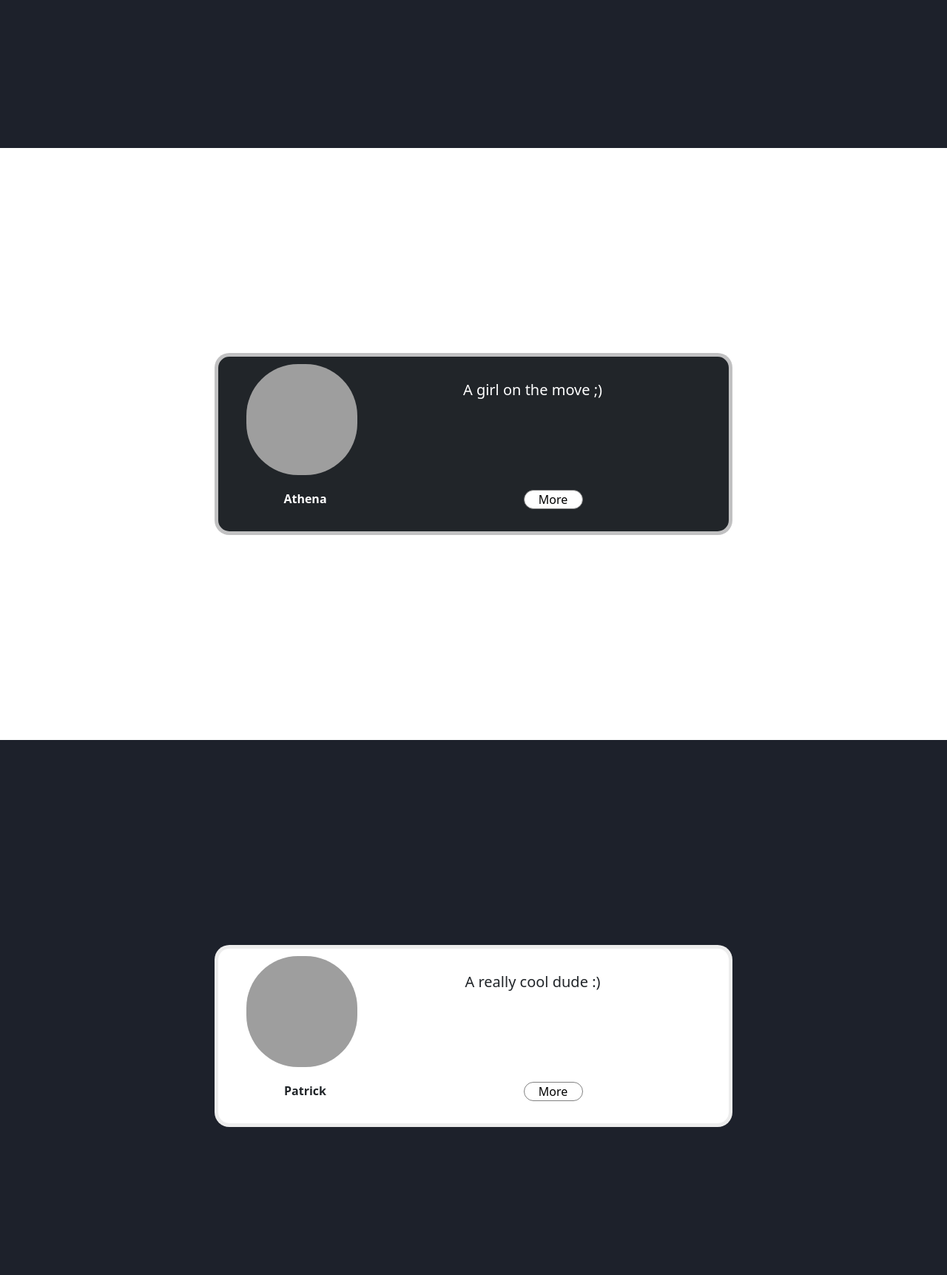
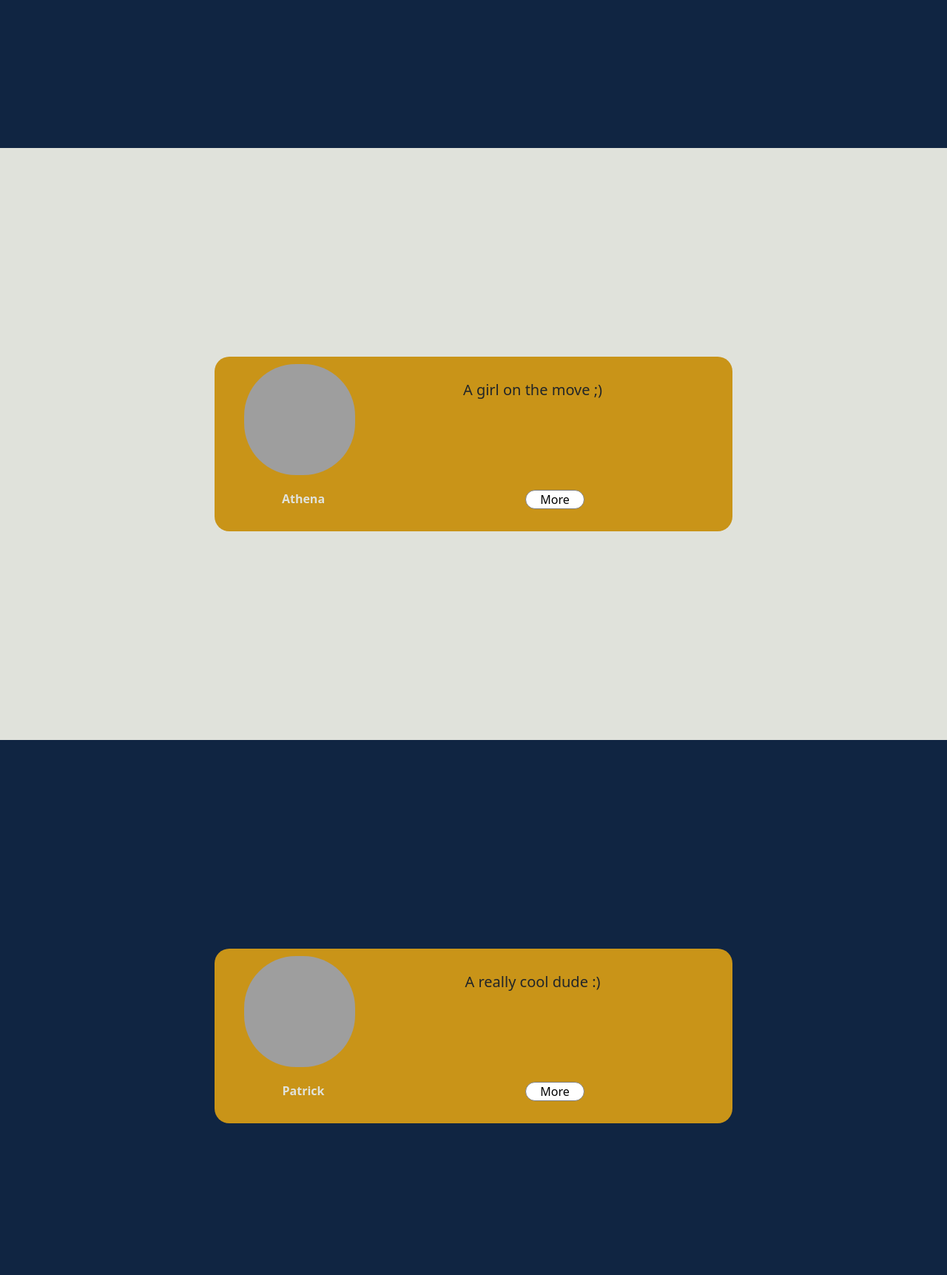
Before and after one commit to athenaleong/POD-3.3.0-T2-Portfolio, a Flask app: page / in a window 1280 px wide; the page is wider, and only the part inside the window is pictured. Shown: the part 600-2323 px from the top of that part at 74% size. Run offline with Flask 2, Linux system fonts and the light colour scheme; grey boxes are pictures that could not be loaded.

Commit message:
added profile pictures for individual paes, updated styles

```diff
--- a/app/static/styles/main.css
+++ b/app/static/styles/main.css
@@ -5,7 +5,7 @@
 }
 
 body {
-    background: #1D212B;
+    background: #102542;
 }
 
 section {
@@ -19,21 +19,21 @@ section {
 }
 
 section:nth-child(1) {
-    color: #fff;
+    color: #E0E2DB;
 }
 
 section:nth-child(2) {
-    color: #1D212B;
-    background: #fff;
+    color: #102542;
+    background: #E0E2DB;
 }
 ƒ
 section:nth-child(3) {
-    color: #fff;
+    color: #E0E2DB;
 }
 
 section:nth-child(4) {
-    color: #1D212B;
-    background: #fff;
+    color: #102542;
+    background: #E0E2DB;
 }
 
 section .container{
@@ -108,20 +108,21 @@ section .cards .text-card h3 {
     justify-content: center;
 }
 
-.grid-container {
+.grid-container:nth-child(odd) {
     display: grid;
     grid-template-columns: auto auto;
-    background-color: #212529;
+    background-color: #C99418;
     padding: 10px;
-    border: 5px solid rgba(233, 233, 233, 0.8);
+    /* border: 5px solid rgba(233, 233, 233, 0.8); */
     border-radius: 20px;
+    color: #E0E2DB;
 }
-.grid-container2 {
+.grid-container:nth-child(even) {
     display: grid;
     grid-template-columns: auto auto;
-    background-color: white;
+    background-color: black;
     padding: 10px;
-    border: 5px solid rgba(233, 233, 233, 0.8);
+    /* border: 5px solid rgba(233, 233, 233, 0.8); */
     border-radius: 20px;
 }
 .grid-containerH {
@@ -131,44 +132,36 @@ section .cards .text-card h3 {
     padding: 10px;
     border-radius: 20px;
 }
-.grid-item {
-    background-color: white;
+.grid-item:nth-child(even) {
     padding: 20px;
     font-size: 30px;
     text-align: center;
     font-size: 16px;
     font-weight: bold;
-    background-color: #212529;
     color: white;
 }
-.grid-item2{
-    background-color: #212529;
+.grid-item:nth-child(odd){
     padding: 20px;
     font-size: 30px;
     text-align: center;
     font-size: 16px;
     font-weight: bold;
-    background-color: white;
-    color: #212529;
+    /* color: #212529; */
 }
-.bio {
-    background-color: white;
+.bio:nth-child(odd) {
     padding: 20px;
     font-size: 30px;
     text-align: center;
     font-size: 20px;
-    background-color: #212529;
     color: white;
     width: 400px;
     padding: 20px !important;
 }
-.bio2 {
-    background-color: #212529;
+.bio:nth-child(even) {
     padding: 20px;
     font-size: 30px;
     text-align: center;
     font-size: 20px;
-    background-color: white;
     color: #212529;
     width: 400px;
     padding: 20px !important;
--- a/app/templates/athena.html
+++ b/app/templates/athena.html
@@ -7,7 +7,7 @@
         <div id="title">Hello! <br />My name is {{ name }}.</div>
       </div>
       <div id="profile-picture">
-        <img src="./static/img/patrick.jpg" />
+        <img src="./static/img/athena.jpg" />
       </div>
     </div>
     {% endblock %} {% block info %}
--- a/app/templates/index.html
+++ b/app/templates/index.html
@@ -67,17 +67,17 @@
       <div class="container reveal">
         <div style="width: 700px;">
           <div>
-          <div class="grid-container2">
+          <div class="grid-container">
             <div style="display:flex; justify-content: center;">
               <img src="https://scontent-qro1-2.xx.fbcdn.net/v/t1.6435-9/84026727_2747323122019913_5645083294765678592_n.jpg?_nc_cat=110&ccb=1-3&_nc_sid=09cbfe&_nc_ohc=0t_wB7DPHbYAX_ApeFJ&_nc_ht=scontent-qro1-2.xx&oh=cb73fc4d0dcb64451779604fa73a4b67&oe=60E7CA33" class="avatar">
             </div>
-            <div class="bio2">
+            <div class="bio">
               A really cool dude :)
             </div>
-            <div class="grid-item2">
+            <div class="grid-item">
               Patrick
             </div>
-            <div class="grid-item2">
+            <div class="grid-item">
               <button  onclick="window.open('/patrick', '_self')" class="button">More</button>
             </div>
           </div>
--- a/app/templates/juancarlos.html
+++ b/app/templates/juancarlos.html
@@ -7,7 +7,7 @@
         <div id="title">Hello! <br />My name is {{ name }}.</div>
       </div>
       <div id="profile-picture">
-        <img src="./static/img/jc-1.jpg" />
+        <img src="./static/img/jc.jpg" />
       </div>
     </div>
     {% endblock %} {% block info %}
```
Also changed, not shown: app/static/img/athena.jpg (added), app/static/img/jc-1.jpg (deleted), app/static/img/jc.jpg.
